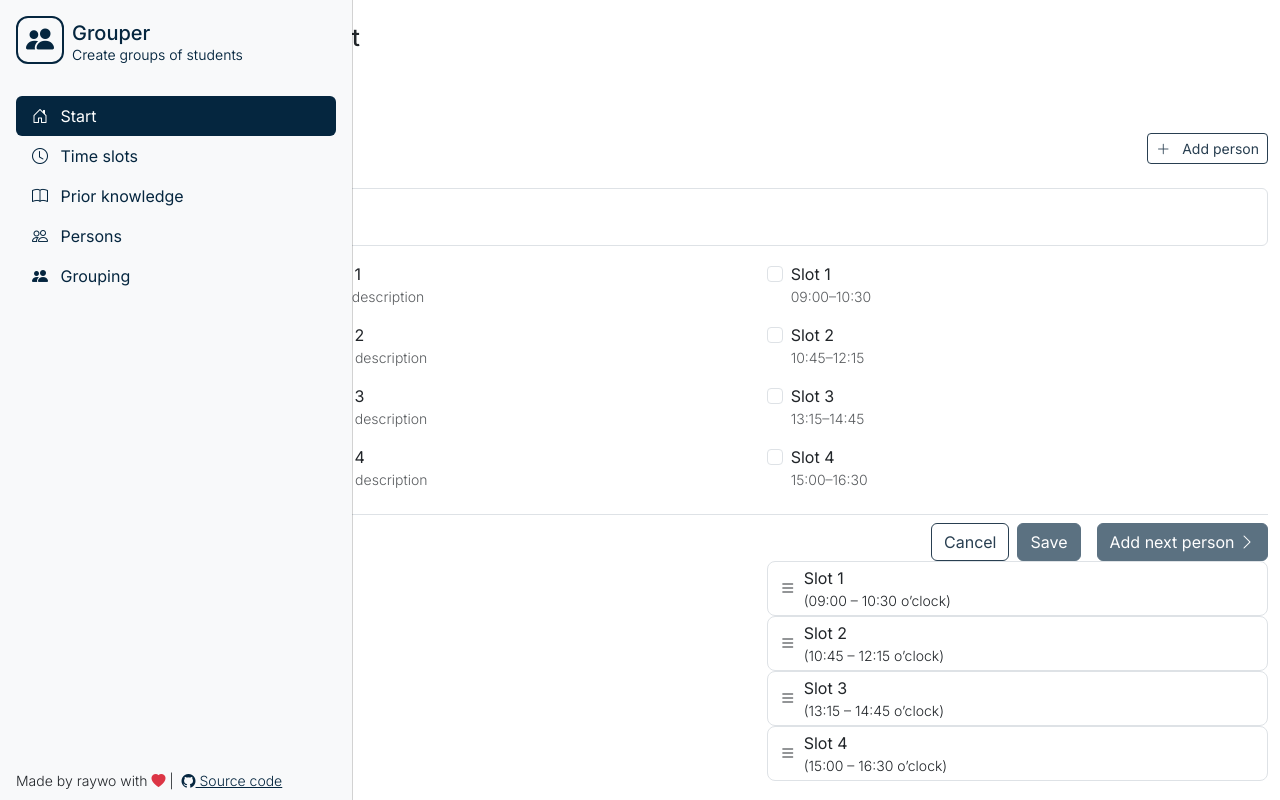
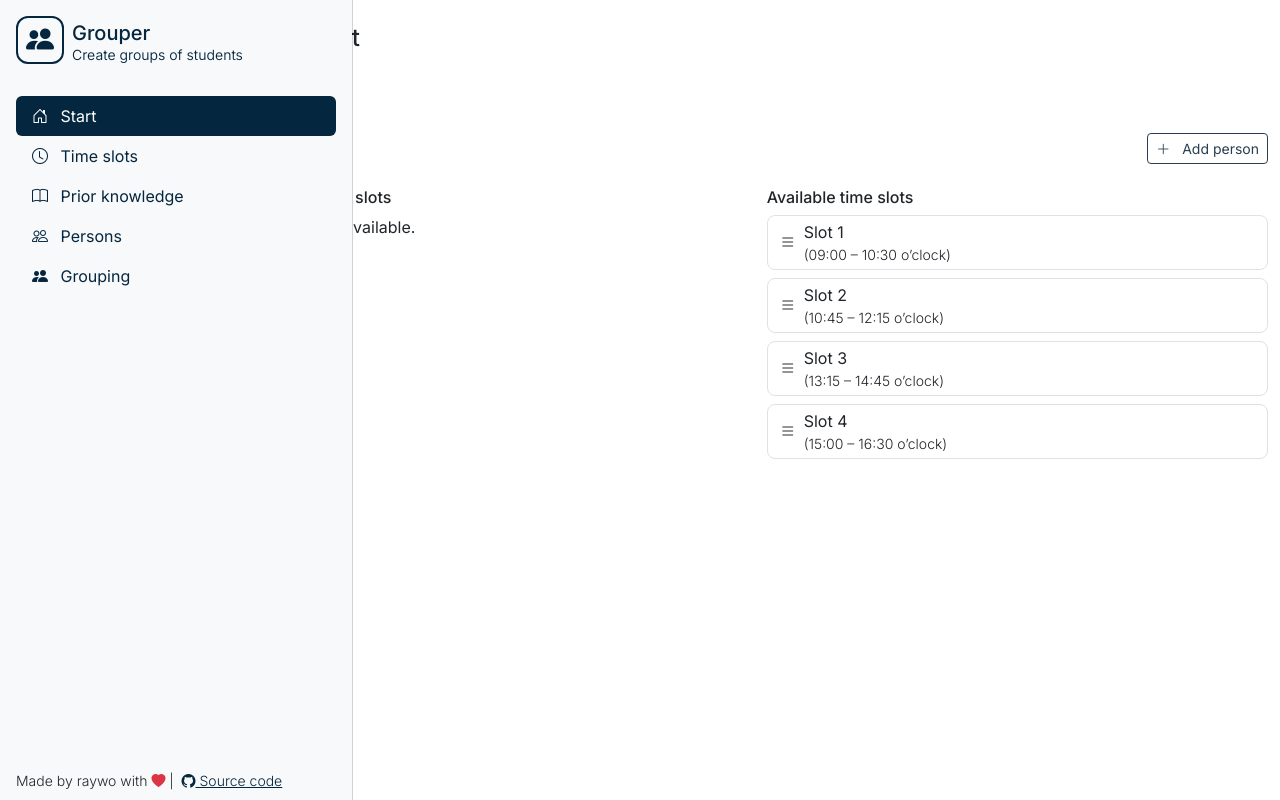
Before and after one commit to raywo-personal/teamify, an Angular app: page /start in a window 1280 px wide. Built offline with nearby package versions, Linux system fonts and the light colour scheme.

Commit message:
[WIP] Redesign person edit
It’s now possible to drag and drop time slots.

```diff
--- a/src/app/persons/components/person-edit/person-edit.component.html
+++ b/src/app/persons/components/person-edit/person-edit.component.html
@@ -1,91 +1,111 @@
 <form (ngSubmit)="onSubmit()" #form="ngForm">
-  <div class="form-floating mb-3">
-    <input
-      type="text"
-      class="form-control"
-      id="name"
-      name="name"
-      [(ngModel)]="name"
-      required
-      minlength="2"
-      maxlength="50"
-    >
-    <label for="name">Name</label>
-    <div class="invalid-feedback">
-      Please enter a name (2-50 characters).
-    </div>
-  </div>
+<!--  <div class="form-floating mb-3">-->
+<!--    <input-->
+<!--      type="text"-->
+<!--      class="form-control"-->
+<!--      id="name"-->
+<!--      name="name"-->
+<!--      [(ngModel)]="name"-->
+<!--      required-->
+<!--      minlength="2"-->
+<!--      maxlength="50"-->
+<!--    >-->
+<!--    <label for="name">Name</label>-->
+<!--    <div class="invalid-feedback">-->
+<!--      Please enter a name (2-50 characters).-->
+<!--    </div>-->
+<!--  </div>-->
 
-  <div class="row">
+<!--  <div class="row">-->
+<!--    <div class="col">-->
+<!--      @for (k of knowledge; track k.knowledge.id) {-->
+<!--        <div class="form-check mb-3">-->
+<!--          <input-->
+<!--            type="checkbox"-->
+<!--            class="form-check-input"-->
+<!--            id="knowledge_{{ k.knowledge.id }}"-->
+<!--            name="knowledge_{{ k.knowledge.id }}"-->
+<!--            [(ngModel)]="knowledge[$index].selected"-->
+<!--          >-->
+<!--          <label class="form-check-label d-flex flex-column" for="knowledge_{{ k.knowledge.id }}">-->
+<!--            {{ k.knowledge.name }}-->
+<!--            <small class="text-muted">{{ k.knowledge.description }}</small>-->
+<!--          </label>-->
+<!--        </div>-->
+<!--      }-->
+<!--    </div>-->
+
+<!--    <div class="col">-->
+<!--      @for (t of slots; track t.slot.id) {-->
+<!--        <div class="form-check mb-3">-->
+<!--          <input-->
+<!--            type="checkbox"-->
+<!--            class="form-check-input"-->
+<!--            id="slot_{{ t.slot.id }}"-->
+<!--            name="slot_{{ t.slot.id }}"-->
+<!--            [(ngModel)]="slots[$index].selected"-->
+<!--          >-->
+<!--          <label class="form-check-label d-flex flex-column" for="slot_{{ t.slot.id }}">-->
+<!--            {{ t.slot.description }}-->
+<!--            <small class="text-muted">{{ t.slot.start | time }}–{{ t.slot.end | time }}</small>-->
+<!--          </label>-->
+<!--        </div>-->
+<!--      }-->
+<!--    </div>-->
+<!--  </div>-->
+
+<!--  <div class="d-flex justify-content-end border-top pt-2 mt-2">-->
+<!--    <button type="button" class="btn btn-outline-secondary me-2" (click)="onCancel()">-->
+<!--      Cancel-->
+<!--    </button>-->
+
+<!--    <button type="submit" class="btn btn-primary" [disabled]="form.invalid">-->
+<!--      Save-->
+<!--    </button>-->
+
+<!--    @if (!edit()) {-->
+<!--      <button type="button" class="btn btn-primary ms-3"-->
+<!--              [disabled]="form.invalid"-->
+<!--              (click)="onNextAdd()">-->
+<!--        Add next person <i class="bi-chevron-right"></i>-->
+<!--      </button>-->
+<!--    }-->
+<!--  </div>-->
+
+  <div class="row" cdkDropListGroup>
     <div class="col">
-      @for (k of knowledge; track k.knowledge.id) {
-        <div class="form-check mb-3">
-          <input
-            type="checkbox"
-            class="form-check-input"
-            id="knowledge_{{ k.knowledge.id }}"
-            name="knowledge_{{ k.knowledge.id }}"
-            [(ngModel)]="knowledge[$index].selected"
-          >
-          <label class="form-check-label d-flex flex-column" for="knowledge_{{ k.knowledge.id }}">
-            {{ k.knowledge.name }}
-            <small class="text-muted">{{ k.knowledge.description }}</small>
-          </label>
-        </div>
-      }
+      <h4 class="h6">Preferred time slots</h4>
+      <div
+        cdkDropList
+        [cdkDropListData]="timeSlots"
+        (cdkDropListDropped)="onSlotDropped($event)"
+        class="slot-list"
+      >
+        @for (slot of timeSlots; track slot.id) {
+          <div class="slot-pill" cdkDrag>
+            <div class="slot-pill-placeholder" *cdkDragPlaceholder></div>
+            <app-time-slot-view [timeSlot]="slot"
+                                [showButtons]="false"
+                                [showDragHandle]="true"/>
+          </div>
+        } @empty {
+          <p>No time slots available.</p>
+        }
+      </div>
     </div>
 
     <div class="col">
-      @for (t of slots; track t.slot.id) {
-        <div class="form-check mb-3">
-          <input
-            type="checkbox"
-            class="form-check-input"
-            id="slot_{{ t.slot.id }}"
-            name="slot_{{ t.slot.id }}"
-            [(ngModel)]="slots[$index].selected"
-          >
-          <label class="form-check-label d-flex flex-column" for="slot_{{ t.slot.id }}">
-            {{ t.slot.description }}
-            <small class="text-muted">{{ t.slot.start | time }}–{{ t.slot.end | time }}</small>
-          </label>
-        </div>
-      }
-    </div>
-  </div>
-
-  <div class="d-flex justify-content-end border-top pt-2 mt-2">
-    <button type="button" class="btn btn-outline-secondary me-2" (click)="onCancel()">
-      Cancel
-    </button>
-
-    <button type="submit" class="btn btn-primary" [disabled]="form.invalid">
-      Save
-    </button>
-
-    @if (!edit()) {
-      <button type="button" class="btn btn-primary ms-3"
-              [disabled]="form.invalid"
-              (click)="onNextAdd()">
-        Add next person <i class="bi-chevron-right"></i>
-      </button>
-    }
-  </div>
-
-  <div class="row" cdkDropListGroup>
-    <div class="col" cdkDropList>
-      target
-    </div>
-
-    <div class="col">
+      <h4 class="h6">Available time slots</h4>
       <div
         cdkDropList
-        [cdkDropListData]="knowledge"
-        (cdkDropListDropped)="onKnowledgeDropped($event)"
-        class="knowledge-list"
+        cdkDropListSortingDisabled
+        [cdkDropListData]="timeSlotsSource"
+        (cdkDropListDropped)="onSlotDropped($event)"
+        class="slot-list"
       >
-        @for (slot of timeSlots; track slot.id) {
+        @for (slot of timeSlotsSource; track slot.id) {
           <div class="slot-pill" cdkDrag>
+            <div class="slot-pill-placeholder" *cdkDragPlaceholder></div>
             <app-time-slot-view [timeSlot]="slot"
                                 [showButtons]="false"
                                 [showDragHandle]="true"/>
--- a/src/app/persons/components/person-edit/person-edit.component.ts
+++ b/src/app/persons/components/person-edit/person-edit.component.ts
@@ -1,14 +1,13 @@
-import {Component, effect, inject, input, output} from '@angular/core';
+import {Component, effect, inject, input, OnInit, output} from '@angular/core';
 import {Person} from '../../models/person.model';
 import {FormsModule} from '@angular/forms';
 import {PriorKnowledge} from '../../../prior-knowledge/models/prior-knowledge.model';
 import {TimeSlot} from '../../../timeslots/models/time-slot.model';
 import {PriorKnowledgeService} from '../../../prior-knowledge/services/prior-knowledge.service';
 import {TimeSlotService} from '../../../timeslots/services/time-slot.service';
-import {TimePipe} from '../../../timeslots/pipes/time.pipe';
 import {PersonService} from '../../services/person.service';
 import {TimeSlotViewComponent} from '../../../timeslots/components/time-slot-view/time-slot-view.component';
-import {CdkDrag, CdkDragDrop, CdkDropList, CdkDropListGroup} from '@angular/cdk/drag-drop';
+import {CdkDrag, CdkDragDrop, CdkDragPlaceholder, CdkDropList, CdkDropListGroup, moveItemInArray, transferArrayItem} from '@angular/cdk/drag-drop';
 
 
 interface PriorKnowledgeSelection {
@@ -27,16 +26,16 @@ interface TimeSlotSelection {
   selector: 'app-person-edit',
   imports: [
     FormsModule,
-    TimePipe,
     TimeSlotViewComponent,
     CdkDropList,
     CdkDrag,
-    CdkDropListGroup
+    CdkDropListGroup,
+    CdkDragPlaceholder
   ],
   templateUrl: './person-edit.component.html',
   styleUrl: './person-edit.component.scss'
 })
-export class PersonEditComponent {
+export class PersonEditComponent implements OnInit {
 
   private personService = inject(PersonService);
   private knowledgeService = inject(PriorKnowledgeService);
@@ -50,8 +49,10 @@ export class PersonEditComponent {
   protected name: string = "";
   protected knowledge: PriorKnowledgeSelection[] = [];
   protected slots: TimeSlotSelection[] = [];
+  protected knowledgeSource: PriorKnowledge[] = [];
   protected priorKnowledge: PriorKnowledge[] = [];
   protected timeSlots: TimeSlot[] = [];
+  protected timeSlotsSource: TimeSlot[] = [];
   // protected priorKnowledge$ = this.knowledgeService.knowledgeList$;
   // protected timeSlots = this.timeSlotService.slots$;
 
@@ -69,7 +70,6 @@ export class PersonEditComponent {
       // TODO: Remove!
       this.knowledgeService.knowledgeList$
         .subscribe(knowledge => {
-          this.priorKnowledge = knowledge;
           this.knowledge = knowledge.map(k => {
             return {
               knowledge: k,
@@ -80,7 +80,6 @@ export class PersonEditComponent {
 
       this.timeSlotService.slots$
         .subscribe(slots => {
-          this.timeSlots = slots;
           this.slots = slots.map(slot => {
             return {
               slot,
@@ -89,6 +88,19 @@ export class PersonEditComponent {
           });
         });
     });
+  }
+
+
+  public ngOnInit() {
+    this.knowledgeService.knowledgeList$
+      .subscribe(knowledge => {
+        this.knowledgeSource = knowledge;
+      });
+
+    this.timeSlotService.slots$
+      .subscribe(slots => {
+        this.timeSlotsSource = slots;
+      });
   }
 
 
@@ -129,7 +141,16 @@ export class PersonEditComponent {
   }
 
 
-  protected onKnowledgeDropped($event: CdkDragDrop<PriorKnowledgeSelection[], any>) {
+  protected onSlotDropped(dropEvent: CdkDragDrop<TimeSlot[], any>) {
+    console.log("Dropped", dropEvent);
 
+    if (dropEvent.previousContainer === dropEvent.container) {
+      moveItemInArray(dropEvent.container.data, dropEvent.previousIndex, dropEvent.currentIndex);
+    } else {
+      transferArrayItem(dropEvent.previousContainer.data,
+        dropEvent.container.data,
+        dropEvent.previousIndex,
+        dropEvent.currentIndex);
+    }
   }
 }
--- /dev/null
+++ b/src/app/styles/drag-drop-support.scss
@@ -0,0 +1,58 @@
+.slot-pill {
+  border: 1px solid var(--bs-light);
+  border-radius: 0.5rem;
+  padding: 0.25rem 0.75rem;
+  margin-bottom: 0.5rem;
+
+  background: var(--bs-body-bg);
+
+  .slot-pill-title {
+    font-size: var(--bs-font-size);
+    font-weight: bold;
+  }
+}
+
+//.slot-source-list,
+//.slot-target-list {
+  .slot-pill-placeholder {
+    border: 1px dashed var(--bs-light);
+    border-radius: 0.5rem;
+
+    background: var(--bs-tertiary-bg);
+
+    min-height: 3rem;
+    padding: 0.25rem 0.75rem;
+    margin-bottom: 0.5rem;
+  }
+//}
+
+.slot-list {
+  //.slot-pill-placeholder {
+  //  border: 1px dashed var(--bs-light);
+  //  border-radius: 0.5rem;
+  //
+  //  background: var(--bs-tertiary-bg);
+  //
+  //  min-height: 3rem;
+  //  padding: 0.25rem 0.75rem;
+  //  margin-bottom: 0.5rem;
+  //}
+
+  &.cdk-drop-list-dragging {
+    .slot-pill {
+      &:not(.cdk-drag-placeholder) {
+        transition: transform 250ms cubic-bezier(0, 0, 0.2, 1);
+      }
+    }
+  }
+}
+
+.cdk-drag-animating {
+  transition: transform 250ms cubic-bezier(0, 0, 0.2, 1);
+}
+
+.cdk-drag-preview {
+  box-shadow: 0 5px 5px -3px rgba(0, 0, 0, 0.2),
+  0 8px 10px 1px rgba(0, 0, 0, 0.14),
+  0 3px 14px 2px rgba(0, 0, 0, 0.12);
+}
--- a/src/app/styles/slots.scss
+++ /dev/null
@@ -1,12 +0,0 @@
-.slot-pill {
-  border: 1px solid var(--bs-light);
-  border-radius: 0.5rem;
-  padding: 0.25rem 0.75rem;
-
-  background: var(--bs-body-bg);
-
-  .slot-pill-title {
-    font-size: var(--bs-font-size);
-    font-weight: bold;
-  }
-}
--- a/src/styles.scss
+++ b/src/styles.scss
@@ -6,7 +6,8 @@
 @use "bootstrap-icons/font/bootstrap-icons.css";
 
 @use "app/styles/sidebar";
-@use "app/styles/slots";
+@use "app/styles/drag-drop-support";
+
 
 small {
   font-weight: 300;
```
